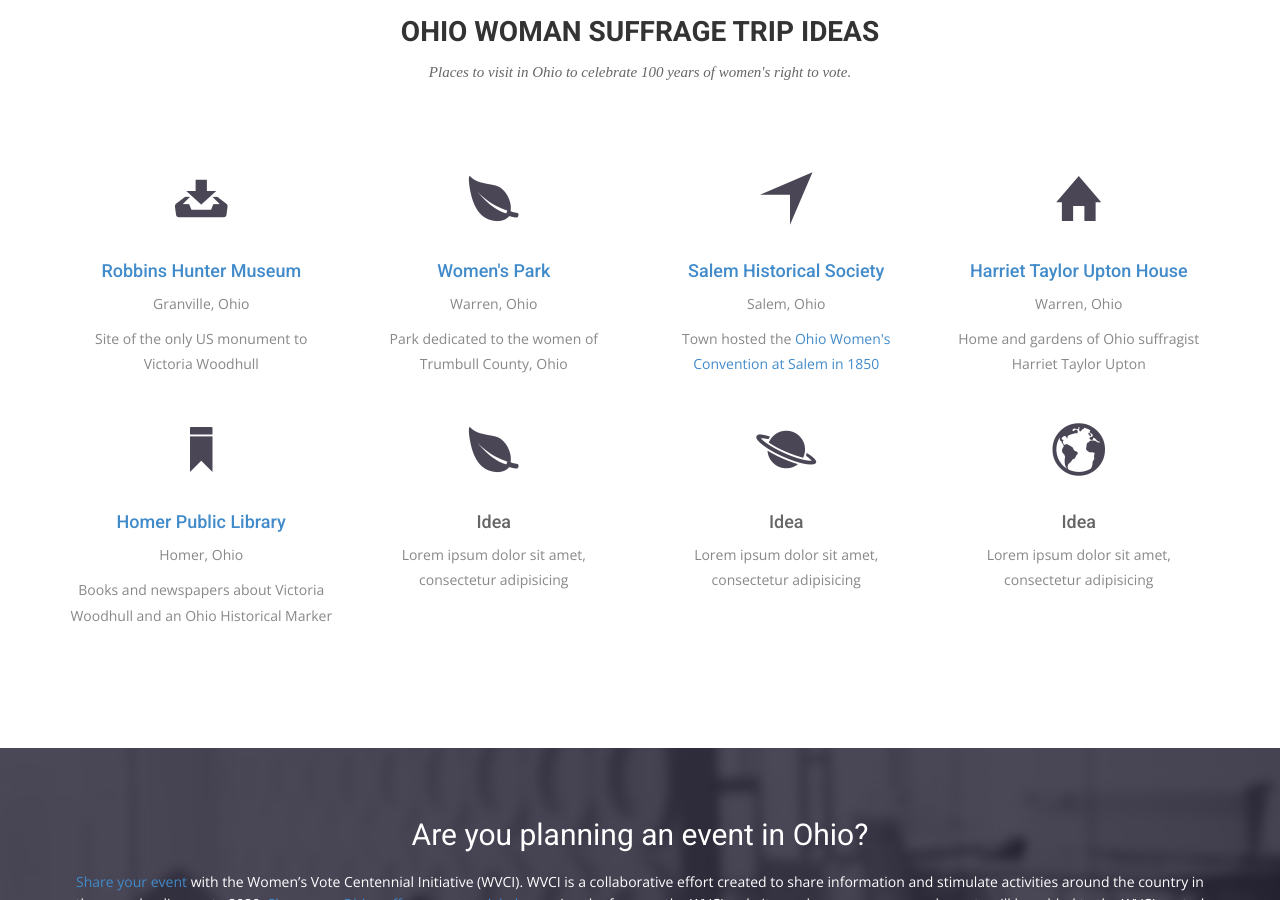
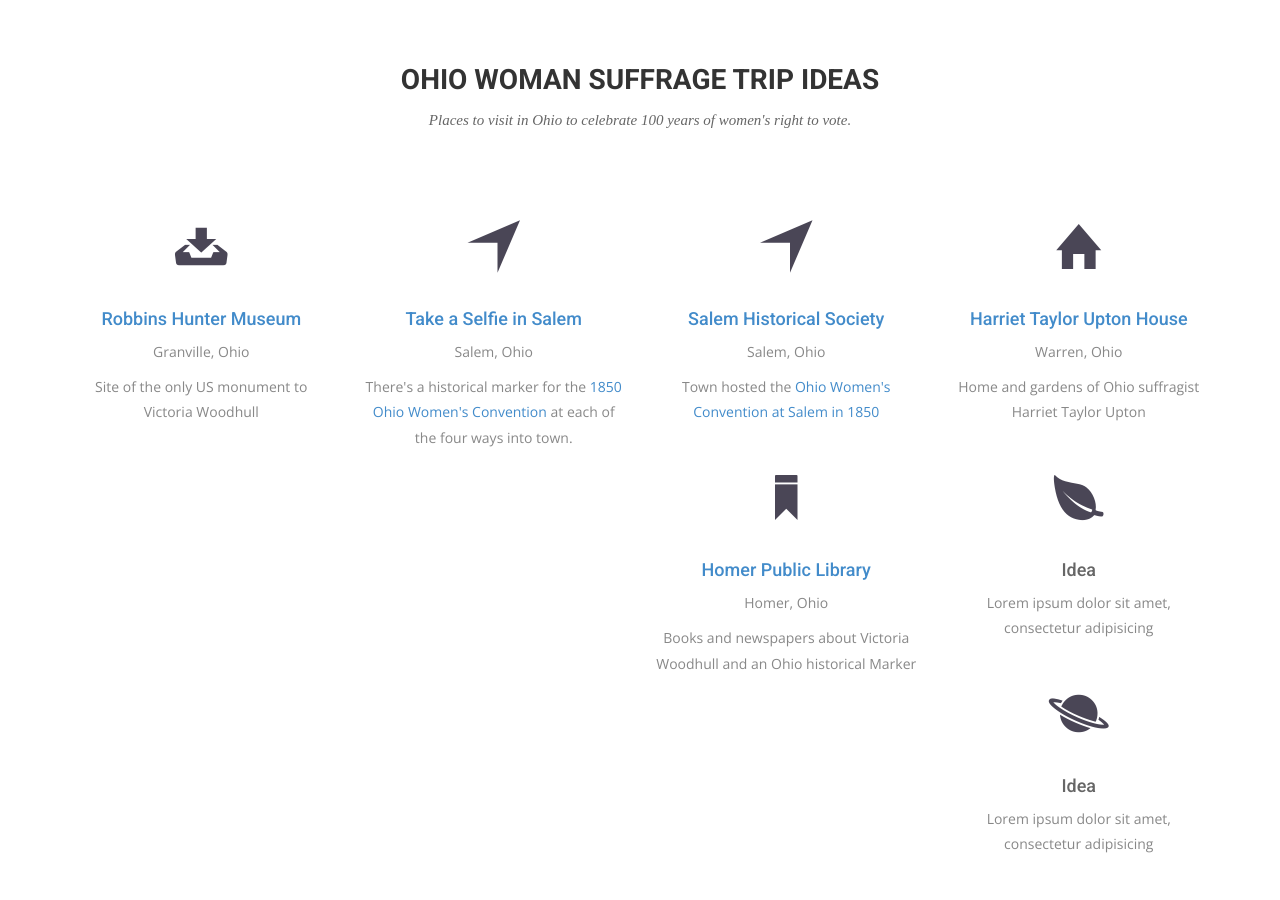
Before and after one commit to OhioSuffrageCentennial/ohiosuffragecentennial, a Jekyll site: the page built from index.html, in a window 1280 px wide and 900 px high, scrolled down 1741 px. Built offline with Jekyll 4.4.1, drawn with Linux system fonts in a browser that asks for light colours; nearby versions of some CDN libraries; some web fonts are replaced; some of the changed text lies outside the part shown.

Commit message:
update index

```diff
--- a/index.html
+++ b/index.html
@@ -50,6 +50,7 @@
       <p><b>Did you know...</b></p>
       <p>The 1848 National Convention of Black Freemen was the very first national convention to allow women's participation, and it was held in Cleveland?</p>
       <p>The 1850 Ohio Women's Convention at Salem was the first convention to be run and organized entirely by women?</p>
+      <p>Sojourner Truth gave her famous "Ain't I a Woman?" speech in Akron, Ohio?</p>
       <p>The governor who made Wyoming the first place in the US to extend equal suffrage to women had witnessed the 1850 Salem Convention as a teenager?</p>
       <p>The first female candidate for president of the United States was born in Homer, Ohio?</p>
       <a href="{{ site.baseurl }}/connections" class="btn btn-view-works">Learn more about Ohio connections</a>
@@ -80,10 +81,10 @@
       </div>
       <div class="col-sm-6 col-md-3">
         <div class="service-item">
-          <i class="ion-leaf"></i>
-          <h4><a href="http://www.uptonhouse.org/Park.html" target="_blank">Women's Park</a></h4>
-          <p>Warren, Ohio </p>
-          <p>Park dedicated to the women of Trumbull County, Ohio </p>
+          <i class="ion-navigate"></i>
+          <h4><a href="http://www.salemnews.net/news/local-news/2017/09/markers-cite-salems-place-in-womens-rights-movement/" target="_blank">Take a Selfie in Salem</a></h4>
+          <p>Salem, Ohio </p>
+          <p>There's a historical marker for the <a href="https://en.wikipedia.org/wiki/Ohio_Women%27s_Convention_at_Salem_in_1850" target="_blank">1850 Ohio Women's Convention</a> at each of the four ways into town. </p>
         </div>
       </div>
       <div class="col-sm-6 col-md-3">
@@ -107,7 +108,7 @@
           <i class="ion-bookmark"></i>
           <h4><a href="https://homer.lib.oh.us/content/victoria-claflin-woodhull" target="_blank">Homer Public Library</a></h4>
           <p>Homer, Ohio</p>
-          <p>Books and newspapers about Victoria Woodhull and an Ohio Historical Marker </p>
+          <p>Books and newspapers about Victoria Woodhull and an Ohio historical Marker </p>
         </div>
       </div>
       <div class="col-sm-6 col-md-3">
@@ -196,10 +197,10 @@
     </div>
   </div>
 </section>
-<section id="intro">
+<section id="feature">
   <div class="container">
     <div class="row">
-      <div class="col-md-7">
+      <div class="col-md-12">
         <div class="block">
           <div class="section-title">
             <h2>About the header image on this site...</h2>
```
